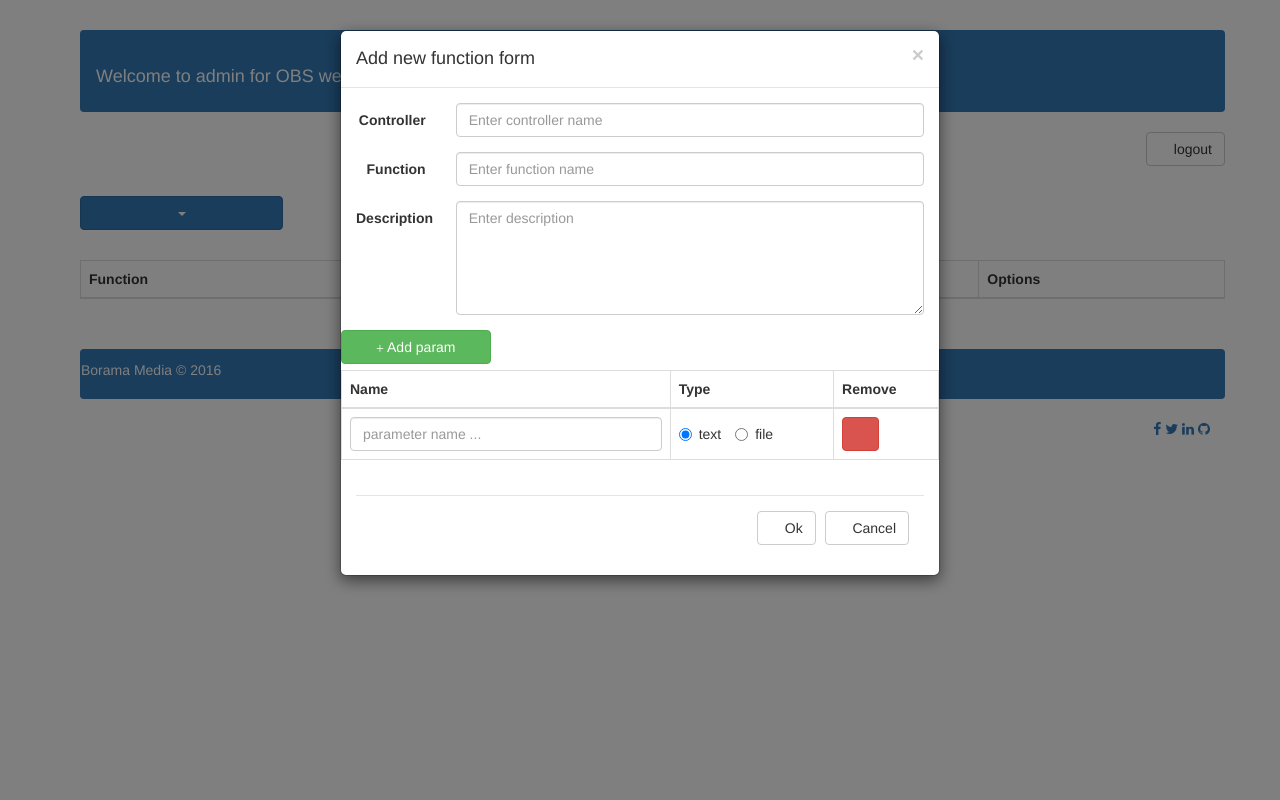
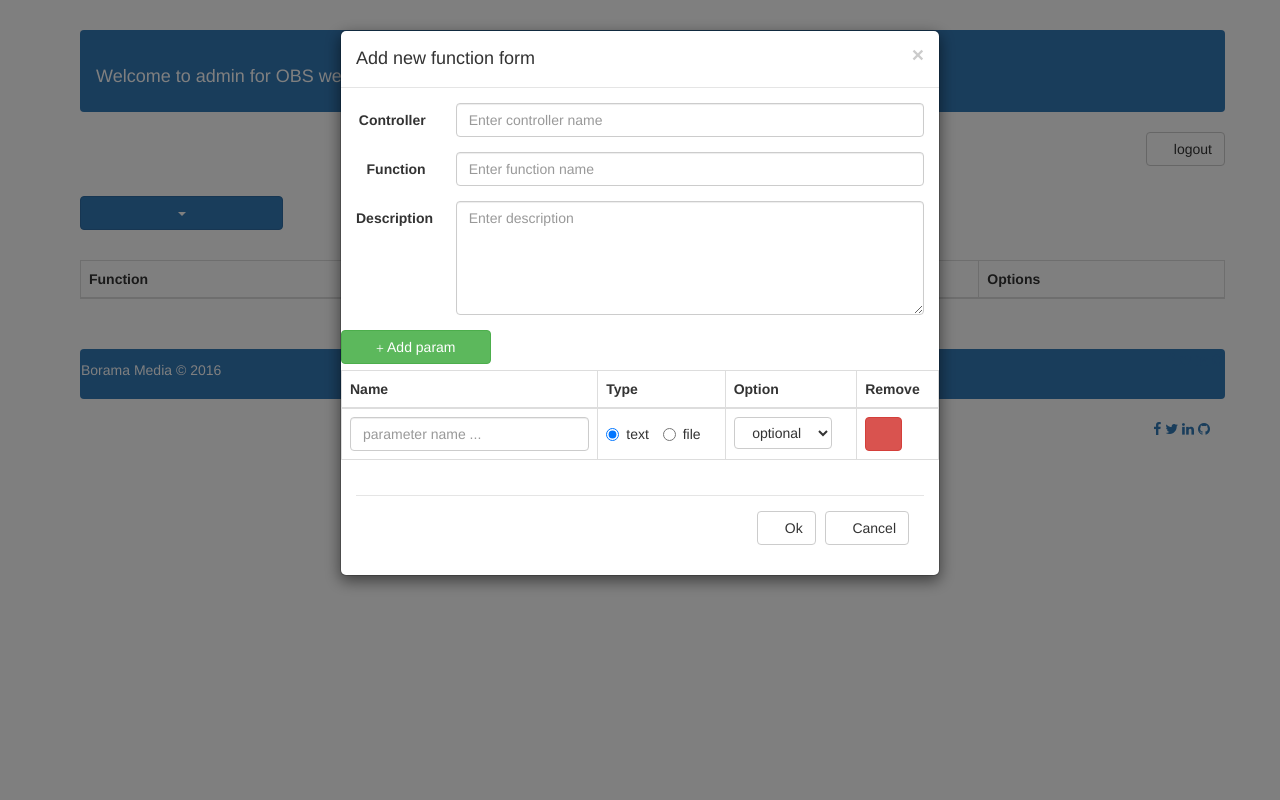
Before and after one commit to channa93/TestFunctionOBS, a PHP site: page /admin.php in a window 1280 px wide, after a click on "New Function". Run offline with PHP 8.4, Linux system fonts and the light colour scheme; lists and menus that the app fills with data are empty; some web fonts are replaced.

Commit message:
add require field in form and style red color in listing data

```diff
--- a/admin.php
+++ b/admin.php
@@ -62,7 +62,9 @@
 						        <td >
 							        <table>
 							        	<tr ng-repeat="param in data.params">
-							        		<td>{{param.name}}</td>
+							        		<td>{{param.name}}
+												<span ng-show="(param.status=='1')" style="color: red;">*</span>
+							        		</td>
 							        	</tr>
 							        </table>
 						        </td>
--- a/controllers/admin-ui.js
+++ b/controllers/admin-ui.js
@@ -52,6 +52,8 @@ app.controller('adminController', function($scope, $http, $compile) {
 			obj.params = tmpArray;
 		}
 		var data = _prepareDataAdminAddNewFunc(obj);
+		console.log(data);debugger;
+
 		var req = getObjRequest(URL_ADD_FUNC, 'POST', data);
 
 		$http(req).then(function(response){
@@ -73,12 +75,13 @@ app.controller('adminController', function($scope, $http, $compile) {
 			params: ''  // need to find
 		};
 		var nameParam = obj.params;
-
+		var statusParam = obj.status;
 		  //Find param type by remove property from obj except param type
 		delete obj['controller'];
 		delete obj['action'];
 		delete obj['description'];
 		delete obj['params'];
+		delete obj['status'];
 		var typeParam = obj;
 
 		// loop each key in typeParam object and create new params ,array of object, name and type as key
@@ -89,10 +92,12 @@ app.controller('adminController', function($scope, $http, $compile) {
 		        // console.log(nameParam[i++], typeParam[property] );
 		        params.push(
 		        	{
-		        		name: nameParam[i++],
-		        		type: typeParam[property]
+		        		name: nameParam[i],
+		        		type: typeParam[property],
+		        		status: statusParam[i]
 		        	}
 		        );
+		        i++;
 		    }
 		}
 		dataPost['params'] = params;
@@ -107,6 +112,8 @@ app.controller('adminController', function($scope, $http, $compile) {
 			params: ''  // need to find
 		};
 		var nameParam = obj.params;
+		var statusParam = obj.status;
+
 
 		  //Find param type by remove property from obj except param type
 		delete obj['controller'];
@@ -114,6 +121,7 @@ app.controller('adminController', function($scope, $http, $compile) {
 		delete obj['description'];
 		delete obj['params'];
 		delete obj['id'];
+		delete obj['status'];
 		var typeParam = obj;
 
 		// loop each key in typeParam object and create new params ,array of object, name and type as key
@@ -124,10 +132,12 @@ app.controller('adminController', function($scope, $http, $compile) {
 		        // console.log(nameParam[i++], typeParam[property] );
 		        params.push(
 		        	{
-		        		name: nameParam[i++],
-		        		type: typeParam[property]
+		        		name: nameParam[i],
+		        		type: typeParam[property],
+		        		status: statusParam[i]
 		        	}
 		        );
+		        i++;
 		    }
 		}
 		dataPost['params'] = params;
@@ -147,7 +157,13 @@ app.controller('adminController', function($scope, $http, $compile) {
 		        	        	'<label class="radio-inline"><input type="radio" value="file" name="type-param'+nthParam+'">file</label>' +
 		        	        '</td>'+
 		        	        '<td>'+
-		        	        	'<button type="button" class="btn btn-warning btn-remove-param" onclick="removeParam(this)" aria-label="Left Align" ><span class="glyphicon glyphicon-remove" aria-hidden="true"></span></button>'+
+		        	        	'<select name="status" class="btn btn-default">'+
+		        	        		'<option value="0">optional</option>'+
+		        	        		'<option value="1">required</option>'+
+		        	        	'</select>'+
+		        	        '</td>'+
+		        	        '<td>'+
+		        	        	'<button type="button" class="btn btn-danger btn-remove-param" onclick="removeParam(this)" aria-label="Left Align" ><span class="glyphicon glyphicon-remove" aria-hidden="true"></span></button>'+
 		        	        '</td>' +
 		        	      '</tr>';
 
@@ -181,6 +197,7 @@ app.controller('adminController', function($scope, $http, $compile) {
 		// alert('submit edit function');
 		var form_data = $(this).serializeArray();
 		var obj = convert_to_js_object(form_data);
+		console.log(obj);debugger;
 			// check if params is string then convert to array so that later function,_prepareDataAdminEditFunc, work properly
 		if(typeof obj.params === 'string' ){
 			var tmpArray = [];
--- a/css/client-style.css
+++ b/css/client-style.css
@@ -17,28 +17,9 @@ pre code {
 #block_response{
 	background-color: #ec971f;
 }
-/*.dropdown-toggle {
-    overflow: hidden;
-    padding-right: 24px
-    text-align: left;
-    text-overflow: ellipsis;
-    width: 100%;
-}
 
-
-.dropdown-toggle .caret {
-    position: absolute;
-    right: 12px;
-    top: calc(50% - 2px);
-}*/
 
 .dropdown-menu > li > a:hover {
     background-color: #449d44;
     background-image: none;
 }
-
-
-
-div {
-
-}
--- a/index.php
+++ b/index.php
@@ -78,9 +78,11 @@
 				<div class="col-lg-12 col-md-12 col-sm-12 col-xs-12">
 					<form class="form-horizontal" role="form" id="form-param">
 					  <div class="form-group" ng-repeat="param in params">
-					    <label class="control-label col-lg-4 col-md-4 col-sm-4 col-xs-4 name{{param.status}}" >{{param.name}}:</label>
+					    <label class="control-label col-lg-4 col-md-4 col-sm-4 col-xs-4 name{{param.status}}" >{{param.name}}
+					    	<span ng-show="(param.status=='1')" style="color: red;">*</span>:
+					    </label>
 					    <div class="col-lg-8 col-md-8 col-sm-8 col-xs-8">
-					      <input type="{{param.type}}" class="form-control type{{param.status}}" placeholder="{{param.type}}" name="{{param.name}}" >
+					      <input  ng-required="(param.status=='1')" type="{{param.type}}" class="form-control type{{param.status}}" placeholder="{{param.type}}" name="{{param.name}}" >
 					    </div>
 					  </div>
 
--- a/views/form-add-function.php
+++ b/views/form-add-function.php
@@ -41,6 +41,7 @@
 		                	      <tr>
 		                	        <th>Name</th>
 		                	        <th>Type</th>
+		                	        <th>Option</th>
 		                	        <th>Remove</th>
 		                	      </tr>
 		                	    </thead>
@@ -52,6 +53,12 @@
 		                	        <td>
 		                	        	<label class="radio-inline"><input type="radio" value="text" checked="checked" name="type-param1">text</label>
 		                	        	<label class="radio-inline"><input type="radio" value="file" name="type-param1">file</label>
+		                	        </td>
+		                	        <td>
+		                	        	<select name="status" class="btn btn-default">
+		                	        		<option value="0">optional</option>
+		                	        		<option value="1">required</option>
+		                	        	</select>
 		                	        </td>
 		                	        <td>
 		                	        	<button type="button" class="btn btn-danger btn-remove-param" onclick="removeParam(this)" aria-label="Left Align" ><span class="glyphicon glyphicon-remove" aria-hidden="true"></span></button>
--- a/views/form-edit-function.php
+++ b/views/form-edit-function.php
@@ -46,6 +46,7 @@
 		                	      <tr>
 		                	        <th>Name</th>
 		                	        <th>Type</th>
+		                	        <th>Option</th>
 		                	        <th>Remove</th>
 		                	      </tr>
 		                	    </thead>
@@ -59,7 +60,13 @@
 		                	        	<label class="radio-inline"><input type="radio" value="file"  ng-checked="(param.type == 'file')" name="param-type{{$index}}">file</label>
 		                	        </td>
 		                	        <td>
-		                	        	<button type="button" class="btn btn-warning btn-remove-param" onclick="removeParam(this)" aria-label="Left Align" ><span class="glyphicon glyphicon-remove" aria-hidden="true"></span></button>
+		                	        	<select name="status" class="btn btn-default">
+		                	        		<option value="0" ng-selected="(param.status=='0')">optional</option>
+		                	        		<option value="1" ng-selected="(param.status=='1')">required</option>
+		                	        	</select>
+		                	        </td>
+		                	        <td>
+		                	        	<button type="button" class="btn btn-danger btn-remove-param" onclick="removeParam(this)" aria-label="Left Align" ><span class="glyphicon glyphicon-remove" aria-hidden="true"></span></button>
 		                	        </td>
 		                	      </tr>
 
```
